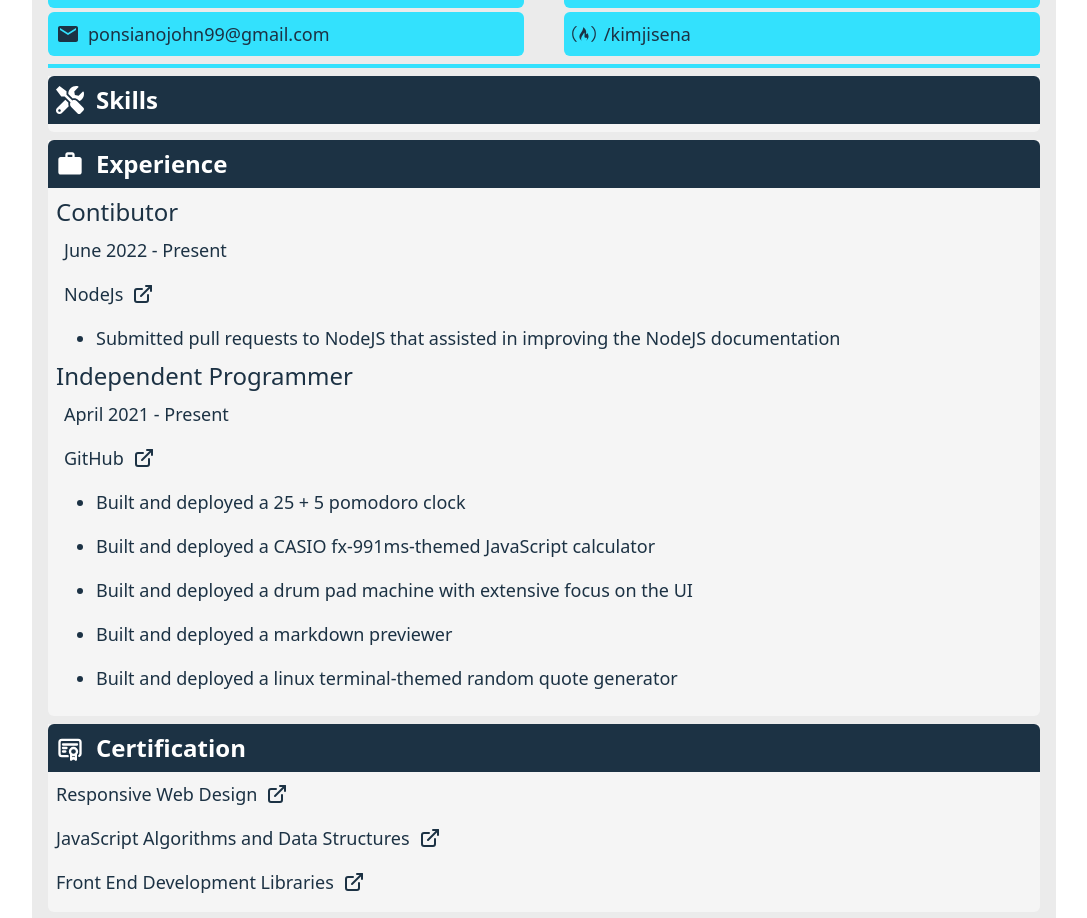
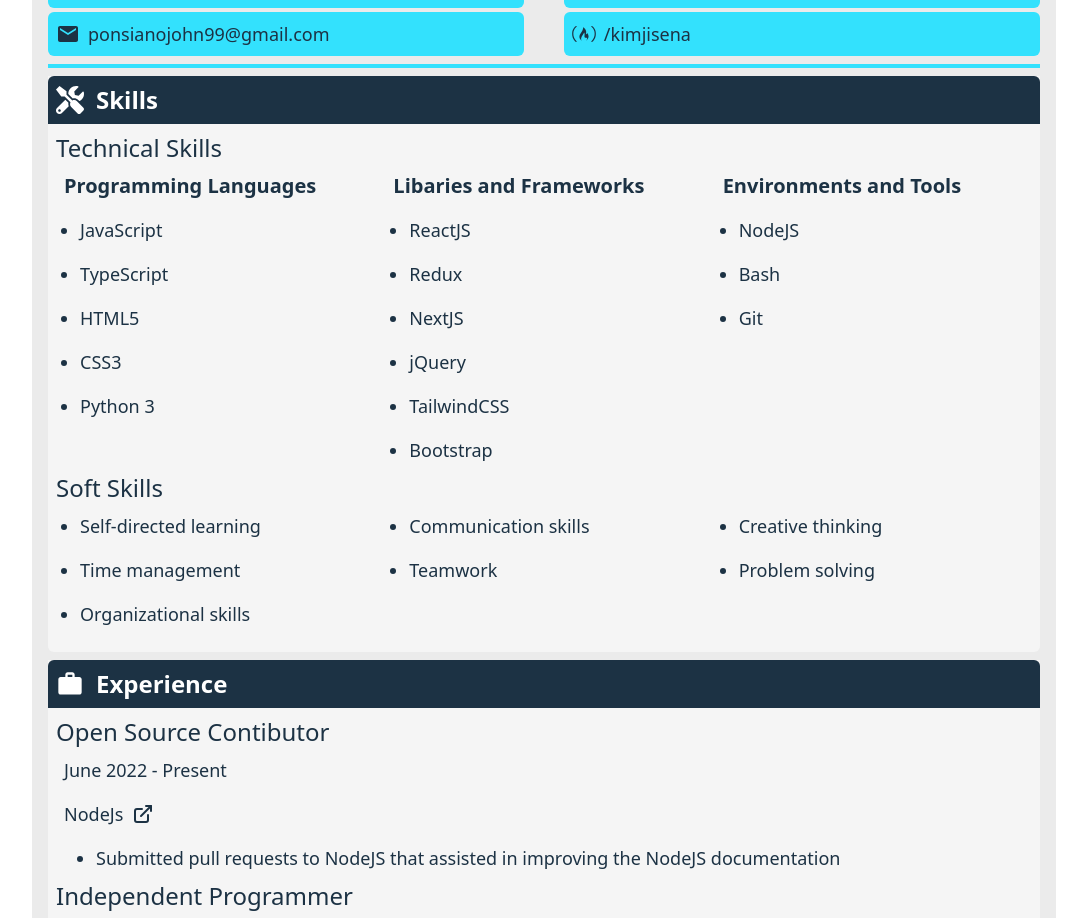
Before and after one commit to kimjisena/resume, a React (Create React App) app: page / in a window 1280 px wide. Shown: the part 437-1355 px from the top of the page, without its empty margins (96-1183 px from the left). Built offline with nearby package versions, Linux system fonts and the light colour scheme; the HTML template or start-up script is replaced by a standard one.

Commit message:
add Skills section content

```diff
--- a/src/components/Main.tsx
+++ b/src/components/Main.tsx
@@ -1,20 +1,21 @@
 import { ReactElement } from "react";
 import { IoLanguage } from "react-icons/io5";
 import { FaTools } from "react-icons/fa";
-import { MdWork } from "react-icons/md";
+import { MdWork, MdSchool } from "react-icons/md";
 import { TbCertificate } from "react-icons/tb";
-import { MdSchool } from "react-icons/md";
 import Section from "./main/Section";
 import Certification from "./main/Certification";
 import Education from "./main/Education";
 import Languages from "./main/Languages";
 import Experience from "./main/Experience";
+import Skills from "./main/Skills";
+
 
 export default function Main (): ReactElement {
   return (
     <main className={`flex flex-col justify-between my-2 px-4`}>
       <Section text={`Skills`} Icon={FaTools}>
-        <div></div>
+        <Skills />
       </Section>
 
       <Section text={`Experience`} Icon={MdWork}>
--- a/src/components/main/Experience.tsx
+++ b/src/components/main/Experience.tsx
@@ -6,7 +6,7 @@
   return (
     <div className={`p-2 text-dark-blue`}>
       <div>
-        <h2 className={`text-2xl`}>Contibutor</h2>
+        <h2 className={`text-2xl`}>Open Source Contibutor</h2>
         <p className={`text-lg p-2`}>June 2022 - Present</p>
         <a href="https://github.com/users/kimjisena/achievements/pull-shark">
           <p className={`flex flex-row items-center text-lg p-2`}>
--- /dev/null
+++ b/src/components/main/Skills.tsx
@@ -0,0 +1,64 @@
+import { ReactElement } from "react";
+
+
+export default function Skills (): ReactElement {
+  return (
+    <div className={`p-2 text-dark-blue`}>
+      <div>
+        <h2 className={`text-2xl`}>Technical Skills</h2>
+        <div id="technical-skills" className={`md:grid md:grid-cols-3 md:gap-3`}>
+        <div id="programming-languages">
+          <h3 className={`text-xl p-2 font-bold`}>Programming Languages</h3>
+          <ul className={`list-disc list-outside text-lg pl-4`}>
+            <li className={`ml-2 py-2 pr-2`}>JavaScript</li>
+            <li className={`ml-2 py-2 pr-2`}>TypeScript</li>
+            <li className={`ml-2 py-2 pr-2`}>HTML5</li>
+            <li className={`ml-2 py-2 pr-2`}>CSS3</li>
+            <li className={`ml-2 py-2 pr-2`}>Python 3</li>
+          </ul>
+        </div>
+
+        <div id="libraries-and-frameworks">
+          <h3 className={`text-xl p-2 font-bold`}>Libaries and Frameworks</h3>
+          <ul className={`list-disc list-outside text-lg pl-4`}>
+            <li className={`ml-2 py-2 pr-2`}>ReactJS</li>
+            <li className={`ml-2 py-2 pr-2`}>Redux</li>
+            <li className={`ml-2 py-2 pr-2`}>NextJS</li>
+            <li className={`ml-2 py-2 pr-2`}>jQuery</li>
+            <li className={`ml-2 py-2 pr-2`}>TailwindCSS</li>
+            <li className={`ml-2 py-2 pr-2`}>Bootstrap</li>
+          </ul>
+        </div>
+
+        <div id="environments-and-tools">
+          <h3 className={`text-xl p-2 font-bold`}>Environments and Tools</h3>
+          <ul className={`list-disc list-outside text-lg pl-4`}>
+            <li className={`ml-2 py-2 pr-2`}>NodeJS</li>
+            <li className={`ml-2 py-2 pr-2`}>Bash</li>
+            <li className={`ml-2 py-2 pr-2`}>Git</li>
+          </ul>
+        </div>
+        </div>
+      </div>
+
+      <div>
+        <h2 className={`text-2xl`}>Soft Skills</h2>
+        <div id="soft-skills" className={`md:grid md:grid-cols-3 md:gap-3`}>
+          <ul className={`list-disc list-outside text-lg pl-4`}>
+            <li className={`ml-2 py-2 pr-2`}>Self-directed learning</li>
+            <li className={`ml-2 py-2 pr-2`}>Time management</li>
+            <li className={`ml-2 py-2 pr-2`}>Organizational skills</li>
+          </ul>
+          <ul className={`list-disc list-outside text-lg pl-4`}>
+            <li className={`ml-2 py-2 pr-2`}>Communication skills</li>
+            <li className={`ml-2 py-2 pr-2`}>Teamwork</li>
+          </ul>
+          <ul className={`list-disc list-outside text-lg pl-4`}>
+            <li className={`ml-2 py-2 pr-2`}>Creative thinking</li>
+            <li className={`ml-2 py-2 pr-2`}>Problem solving</li>
+          </ul>
+        </div>
+      </div>
+    </div>
+  );
+}
```
